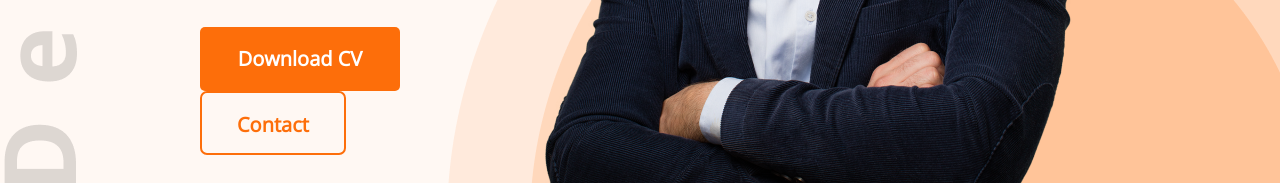
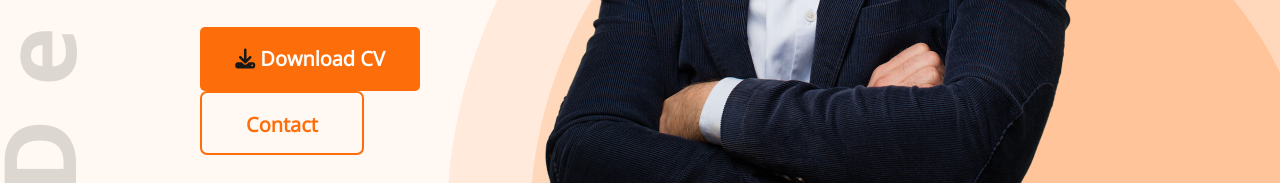
Before and after one commit to MoinBinNizam/developer-portfolio, a plain HTML site: page index.html in a window 1280 px wide. Shown: the part 617-800 px from the top of the page. Drawn offline with nearby package versions, Linux system fonts and the light colour scheme.

Commit message:
added font awesome icons

```diff
--- a/index.html
+++ b/index.html
@@ -9,7 +9,8 @@
     <link rel="stylesheet" href="styles/portfolio.css">
     <link rel="preconnect" href="https://fonts.googleapis.com">
     <link rel="preconnect" href="https://fonts.gstatic.com" crossorigin>
-<link href="https://fonts.googleapis.com/css2?family=Open+Sans&display=swap" rel="stylesheet">
+    <script src="https://kit.fontawesome.com/ea0252e69d.js" crossorigin="anonymous"></script>
+    <link href="https://fonts.googleapis.com/css2?family=Open+Sans&display=swap" rel="stylesheet">
   </head>
 
   <body>
@@ -29,8 +30,8 @@
           <h3 class="banner-sub-title">Hi, I am</h3>
           <h1 class="banner-title">Mary Hardy</h1>
           <p>Shot what able cold new see hold.Friendly as an betrayed formerly he. Morning because as to society behaved moments.</p>
-          <button class="btn-primary download-cv">Download CV</button>
-          <button class="btn-primary contact">Contact</button>
+          <button class="btn-primary download-cv"><i class="fa-solid fa-download"></i> Download CV</button>
+          <button class="btn-primary btn-contact">Contact</button>
         </div>
 
         <img class="profile-img" src="images/hardy.png" alt="hardy">
@@ -148,7 +149,7 @@
 
           </div>
           <div class="resume-btn">
-           <button class="btn-primary"> Download CV</button>
+           <button class="btn-primary"><i class="fa-solid fa-download"></i> Download CV</button>
           </div>
       </section>
       <section class="contacts">
--- a/styles/portfolio.css
+++ b/styles/portfolio.css
@@ -99,14 +99,16 @@ section{
 }
 .download-cv{
   margin-top: 30px;
-  width: 200px;
+  width: 220px;
   height: 64px;
   margin-right: 30px;
 }
-.contact{
+.btn-contact{
   background-color: #FFF8F3;
   color: #FD6E0A;
   border: 2px solid #FD6E0A;
+  width: 164px;
+  height: 64px;
   border-radius: 7px;
 }
 .about-info-container{
```
